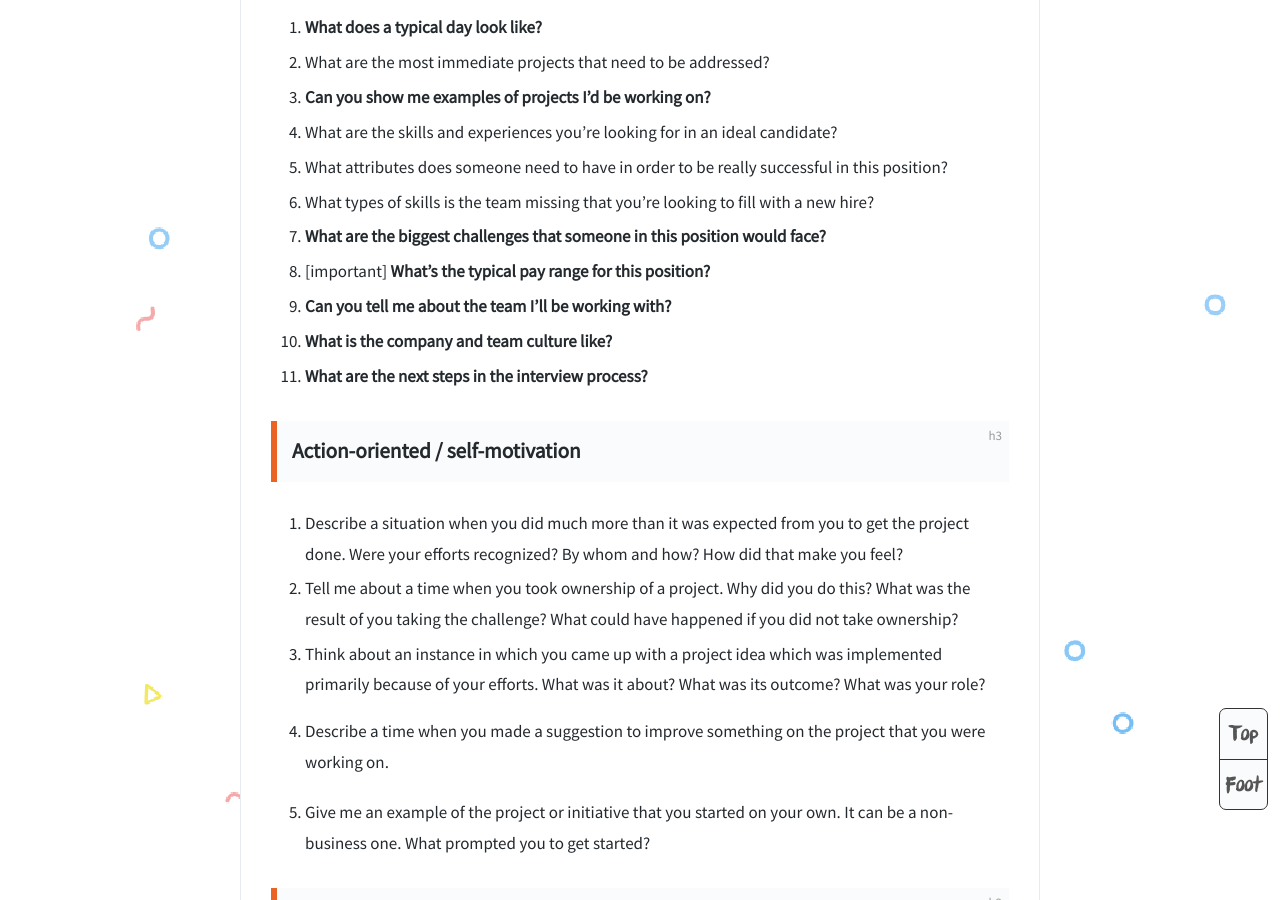
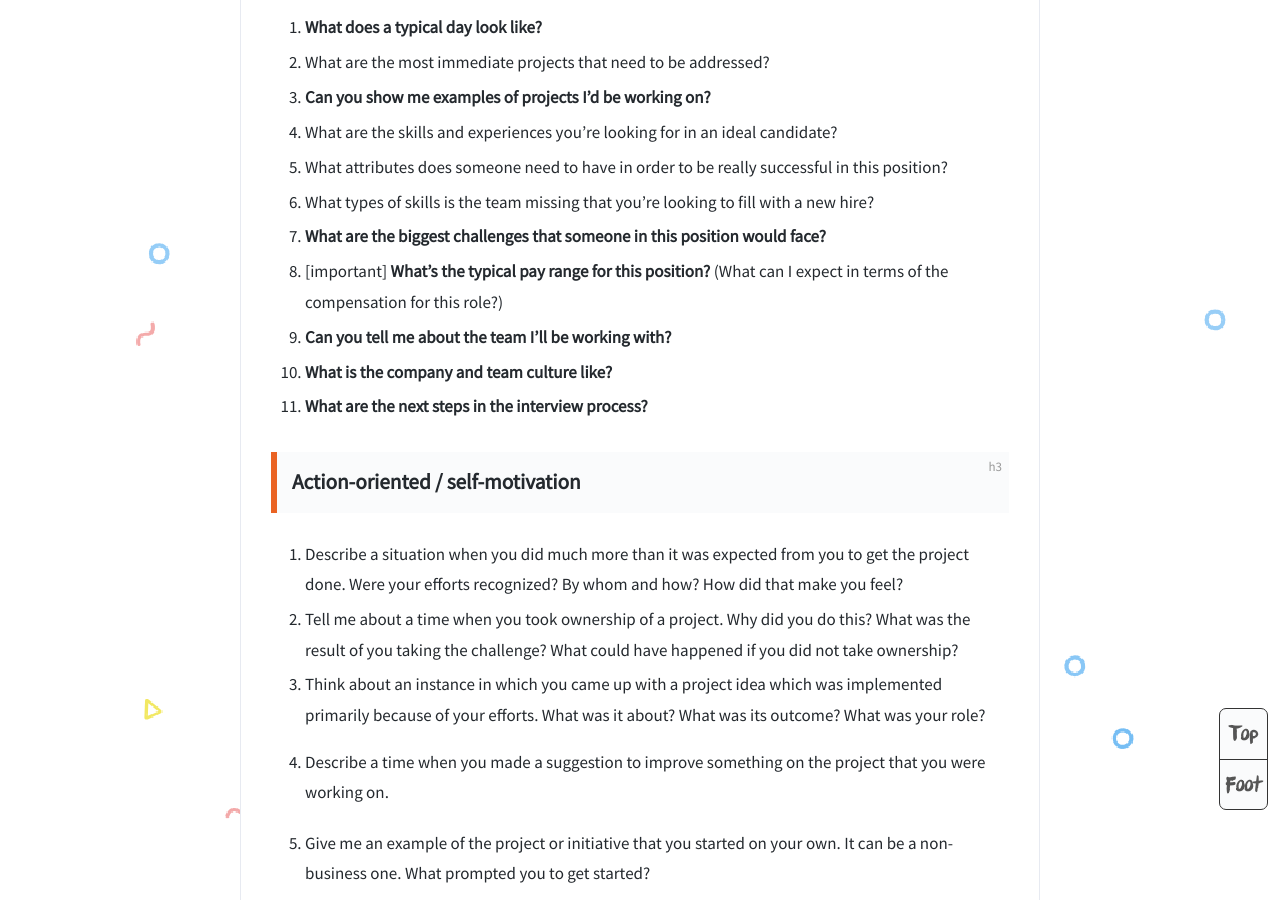
Before and after one commit to Nataland/nataland.github.io, a Jekyll site: the page built from _posts/2018-10-02-LandingTechInterviews1.md, in a window 1280 px wide and 900 px high, scrolled down 3092 px. Built offline with Jekyll 4.4.1, drawn with Linux system fonts in a browser that asks for light colours; comment, search, counter and statistics services are not loaded.

Commit message:
Update 2018-10-02-LandingTechInterviews1.md

```diff
--- a/_posts/2018-10-02-LandingTechInterviews1.md
+++ b/_posts/2018-10-02-LandingTechInterviews1.md
@@ -94,7 +94,7 @@ color: rgb(255,210,32)
 5. What attributes does someone need to have in order to be really successful in this position?
 6. What types of skills is the team missing that you’re looking to fill with a new hire?
 7. **What are the biggest challenges that someone in this position would face?**
-8. [important] **What's the typical pay range for this position?**
+8. [important] **What's the typical pay range for this position?** (What can I expect in terms of the compensation for this role?)
 9. **Can you tell me about the team I’ll be working with?**
 10. **What is the company and team culture like?**
 11. **What are the next steps in the interview process?**
```
